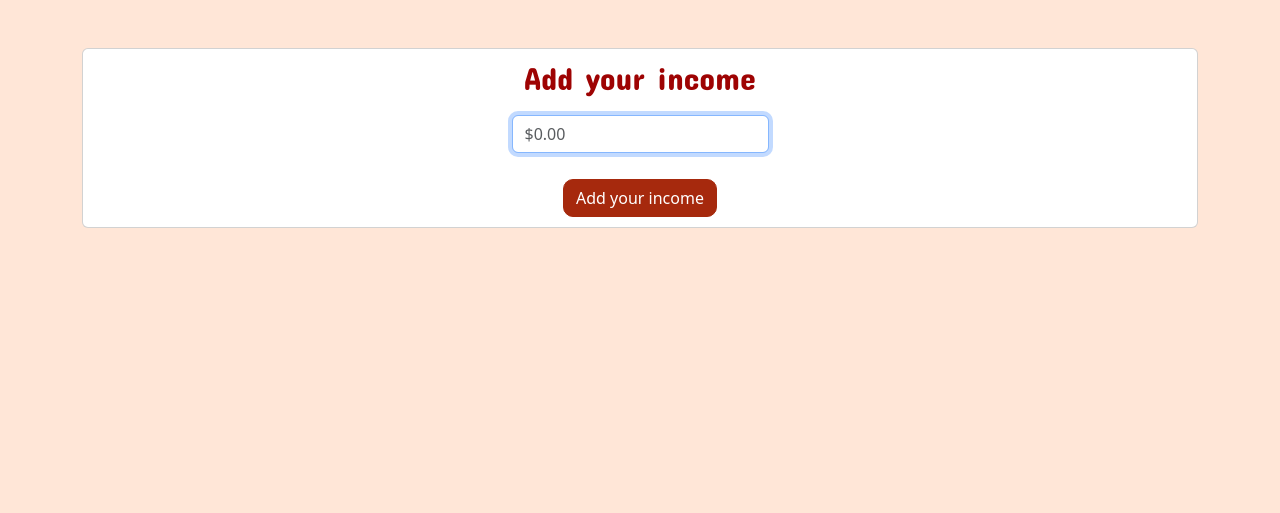
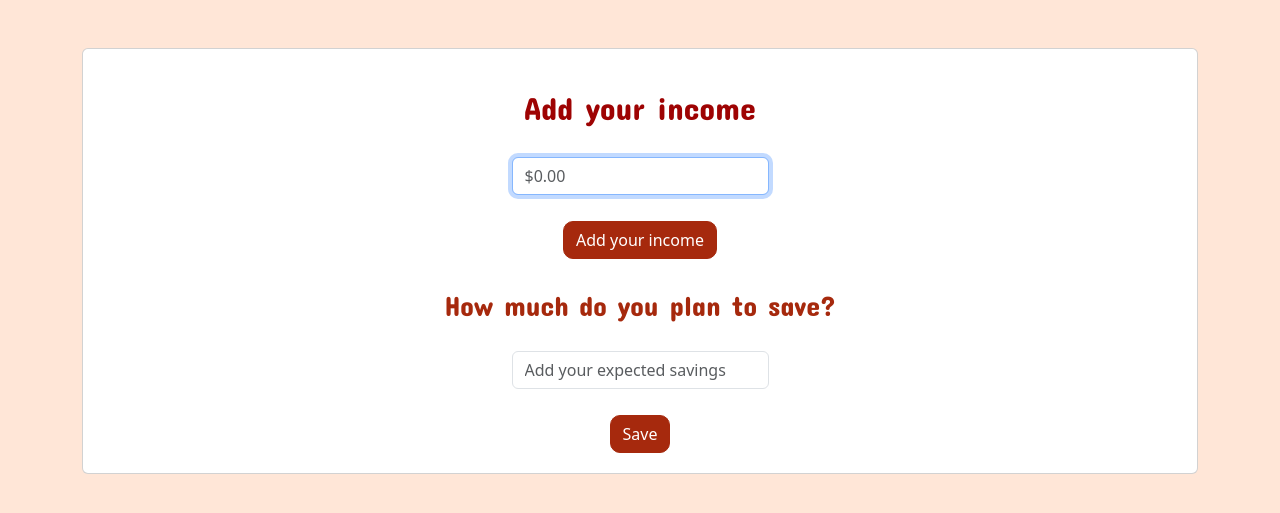
Before and after one commit to daisof06-git/Final-project-CS50, a Flask app: page /income in a window 1280 px wide. Shown: the part 80-593 px from the top of the page. Run offline with Flask 3, Linux system fonts and the light colour scheme; a user stored in the database is signed in; some libraries are stand-ins or nearby versions; some web fonts are replaced.

Commit message:
error corrections

```diff
--- a/app.py
+++ b/app.py
@@ -17,6 +17,9 @@ Session(app)
 # Configure CS50 Library to use SQLite database
 db = SQL("sqlite:///budget.db")
 
+# Custom filter
+app.jinja_env.filters["usd"] = usd
+
 @app.after_request
 def after_request(response):
     """Ensure responses aren't cached"""
@@ -25,26 +28,58 @@ def after_request(response):
     response.headers["Pragma"] = "no-cache"
     return response
 
-@app.route("/", methods = ["GET", "POST"])
-@login_required
-def index():
-    id = session["user_id"]
-    jars = db.execute("SELECT * FROM jars WHERE user_id = ?", id)
-    balance = db.execute("SELECT * FROM users WHERE id = ?", id)[0]["balance"]
 
-    #check balance
-    try:
-        balance = float(balance)
-    except ValueError:
-        balance = 0
+@app.route("/register", methods = ["GET", "POST"])
+def register():
+    session.clear()
 
-    return render_template("index.html", jars = jars, balance = balance)
+    #get username, email, password and confirmation
+    username = request.form.get("username")
+    email = request.form.get("email")
+    password = request.form.get("password")
+    confirmation = request.form.get("confirmation")
+
+
+    if request.method == "POST":
+        #validate username
+        if not username:
+            flash("Must add a username", "error")
+            return render_template("register.html")
+
+        #validate password
+        if not password or not confirmation:
+            flash("Must add a password", "error")
+            return render_template("register.html")
+
+        #validate email
+        if not email:
+            flash("Must add an email", "error")
+            return render_template("register.html")
+
+        #validate password = confirmation
+        if password != confirmation:
+            flash("Passwords don't match!", "error")
+            return render_template("register.html")
+
+        #generate password and account
+        try:
+            hashpas = generate_password_hash(password)
+            db.execute("INSERT INTO users(username, email, hash) VALUES (?,?, ?)", username, email, hashpas)
+            flash("You have successfully registered!", "success")
+            return redirect("/login")
+        except ValueError:
+            flash("Username or email already exists!", "error")
+            return render_template("register.html")
+
+    if request.method == "GET":
+        return render_template("register.html")
+
 
 @app.route("/login", methods = ["GET", "POST"])
 def login():
     #log user in
     # Forget any user_id
-    session.clear()
+    session.pop("user_id", None)
 
     # User reached route via POST (as by submitting a form via POST)
     if request.method == "POST":
@@ -79,90 +114,25 @@ def login():
     else:
         return render_template("login.html")
 
-@app.route("/income", methods = ["GET", "POST"])
+
+@app.route("/", methods = ["GET", "POST"])
 @login_required
-def add_income():
-    if request.method == "POST":
-        id = session["user_id"]
-    if request.method == "POST":
-        income = request.form.get("income")
+def index():
 
-        # Validate income
-        if not income:
-            flash("Must insert a positive amount", "error")
-            return redirect("/income")
-        try:
-            income = float(income)
-        except ValueError:
-            flash("Must insert a positive amount", "error")
-            return redirect("/income")
-        if income <= 0:
-            flash("Must insert a positive amount", "error")
-            return redirect("/income")
-
-        # get current balance
-        current_balance = db.execute("SELECT * FROM users WHERE id = ?", id)[0]["balance"]
-
-        # update balance
-        if not current_balance:
-            new_balance = income
-        elif current_balance > 0:
-            new_balance = current_balance + income
-        db.execute("UPDATE users SET balance = ? WHERE id = ?", new_balance, id)
-        return redirect("/")
-    if request.method == "GET":
-        return render_template("income.html")
-
-@app.route("/jars", methods =  ["GET", "POST"])
-@login_required
-def jars():
+    #get user id, jars, and balance
     id = session["user_id"]
     jars = db.execute("SELECT * FROM jars WHERE user_id = ?", id)
-    if request.method == "GET" or request.method == "POST":
-        return render_template("jars.html", jars = jars)
+    balance = db.execute("SELECT * FROM users WHERE id = ?", id)[0]["balance"]
+    savings = db.execute("SELECT * FROM users WHERE id = ?", id)[0]["savings"]
 
+    #check balance
+    try:
+        balance = float(balance)
+    except (ValueError, TypeError):
+        balance = 0
 
-@app.route("/logout", methods = ["GET", "POST"])
-@login_required
-def logout():
-    #log user out
+    return render_template("index.html", jars = jars, balance = balance, savings = savings)
 
-    # Forget any user_id
-    session.clear()
-
-    # Redirect user to login form
-    return redirect("/")
-
-@app.route("/register", methods = ["GET", "POST"])
-def register():
-    session.clear()
-    username = request.form.get("username")
-    email = request.form.get("email")
-    password = request.form.get("password")
-    confirmation = request.form.get("confirmation")
-    if request.method == "POST":
-        if not username:
-            flash("Must add a username", "error")
-            return render_template("register.html")
-        if not password or not confirmation:
-            flash("Must add a password", "error")
-            return render_template("register.html")
-        if not email:
-            flash("Must add an email", "error")
-            return render_template("register.html")
-        if password != confirmation:
-            flash("Passwords don't match!", "error")
-            return render_template("register.html")
-        try:
-            hashpas = generate_password_hash(password)
-            db.execute("INSERT INTO users(username, email, hash) VALUES (?,?, ?)", username, email, hashpas)
-            flash("You have successfully registered!", "success")
-            return redirect("/login")
-        except ValueError:
-            flash("Username or email already exists!", "error")
-            return render_template("register.html")
-    if request.method == "GET":
-        return render_template("register.html")
 
 @app.route("/budget", methods = ["GET","POST"])
 @login_required
@@ -175,6 +145,11 @@ def budget():
     #check jar
     if not jar:
         flash("Must select a jar!", "error")
+        redirect("/")
+
+    #check action
+    if not action:
+        flash("Must select an action!", "error")
         redirect("/")
 
     #convert amount
@@ -229,6 +204,93 @@ def budget():
         flash("Must insert a valid action", "error")
         return redirect("/")
 
+
+@app.route("/income", methods = ["GET", "POST"])
+@login_required
+def add_income():
+    if request.method == "POST":
+        id = session["user_id"]
+        income = request.form.get("income")
+
+        # Validate income
+        if not income:
+            flash("Must insert a positive amount", "error")
+            return redirect("/income")
+        try:
+            income = float(income)
+        except ValueError:
+            flash("Must insert a positive amount", "error")
+            return redirect("/income")
+        if income <= 0:
+            flash("Must insert a positive amount", "error")
+            return redirect("/income")
+
+        # get current balance
+        current_balance = db.execute("SELECT * FROM users WHERE id = ?", id)[0]["balance"]
+
+        # update balance
+        if not current_balance:
+            new_balance = income
+        elif current_balance > 0:
+            new_balance = current_balance + income
+        db.execute("UPDATE users SET balance = ? WHERE id = ?", new_balance, id)
+        return redirect("/")
+    if request.method == "GET":
+        return render_template("income.html")
+
+
+@app.route("/savings", methods = ["GET", "POST"])
+@login_required
+def add_savings():
+    if request.method == "POST":
+        id = session["user_id"]
+        savings = request.form.get("savings")
+
+        # Validate savings
+        if not savings:
+            flash("Must insert a positive amount", "error")
+            return redirect("/savings")
+        try:
+            savings = float(savings)
+        except ValueError:
+            flash("Must insert a positive amount", "error")
+            return redirect("/savings")
+        if savings <= 0:
+            flash("Must insert a positive amount", "error")
+            return redirect("/savings")
+
+        # get current balance
+        current_balance = db.execute("SELECT * FROM users WHERE id = ?", id)[0]["balance"]
+
+        #validate
+        if savings > current_balance:
+            flash("Not enough money", "error")
+            return redirect("/savings")
+
+        # update savings and balance
+        if not current_balance:
+            flash("Not enough money", "error")
+            return redirect("/savings")
+        elif current_balance > 0:
+            new_balance = current_balance - savings
+        db.execute("UPDATE users SET savings = ?, balance = ? WHERE id = ?", savings, new_balance, id)
+
+        flash("Savings succesfully updated!")
+        return redirect("/")
+
+    if request.method == "GET":
+        return render_template("income.html")
+
+
+@app.route("/jars", methods =  ["GET", "POST"])
+@login_required
+def jars():
+    id = session["user_id"]
+    jars = db.execute("SELECT * FROM jars WHERE user_id = ?", id)
+    if request.method == "GET" or request.method == "POST":
+        return render_template("jars.html", jars = jars)
+
+
 @app.route("/add", methods = ["POST"])
 @login_required
 def add():
@@ -240,6 +302,19 @@ def add():
     db.execute("INSERT INTO jars (user_id, jar_name, amount) VALUES (?,?,0)", user_id, name)
     flash("Jar successfully added!", "success")
     return redirect("/jars")
+
+
+@app.route("/logout", methods = ["GET", "POST"])
+@login_required
+def logout():
+    #log user out
+
+    # Forget any user_id
+    session.clear()
+
+    # Redirect user to login form
+    return redirect("/")
+
 
 @app.route("/delete", methods =["POST"])
 @login_required
--- a/schema.sql
+++ b/schema.sql
@@ -3,6 +3,7 @@ CREATE TABLE users(
     username TEXT NOT NULL,
     hash TEXT NOT NULL,
     balance NUMERIC,
+    savings NUMERIC,
     email TEXT UNIQUE NOT NULL);
 CREATE UNIQUE INDEX username ON users (username);
 
--- a/static/styles.css
+++ b/static/styles.css
@@ -42,6 +42,13 @@ h2{
     padding: 20px;
 }
 
+h3{
+    font-family: "Concert One", sans-serif;
+    font-weight: 400;
+    font-style: normal;
+    color: #a6290d;
+    padding: 20px;
+}
 select{
     margin-bottom: 10px;
 }
@@ -58,7 +65,13 @@ select{
     border-color: #b97a68;
 }
 
-.btn-primary:focus{
+.btn-primary:focus:active{
+    background-color:#fff5ee;
+    border-color: #b97a68;
+    color: #b97a68;
+}
+
+.btn-primary:active{
     background-color:#fff5ee;
     border-color: #b97a68;
     color: #b97a68;
@@ -74,10 +87,14 @@ select{
   color: #9e0303;
 }
 
+.card{
+    padding:10px;
+}
+
 .card-title{
    color: #9e0303;
    padding: 10px;
-
+   margin: 20px;
 }
 
 .btn{
@@ -102,3 +119,7 @@ select{
     width: 100px;
     text-align: center;
 }
+
+img{
+    padding: 20px;
+}
--- a/templates/income.html
+++ b/templates/income.html
@@ -12,7 +12,14 @@
             <input autocomplete="off" autofocus class="form-control mx-auto w-auto" name="income" placeholder="$0.00" type="text">
         </div>
         <button class="btn btn-primary" type="submit">Add your income</button>
-    </form>
+        </form>
+        <h3>How much do you plan to save?</h3>
+        <form action="/savings" method="post">
+        <div class="mb-3">
+            <input autocomplete="off" autofocus class="form-control mx-auto w-auto" name="savings" placeholder="Add your expected savings" type="text">
+        </div>
+        <button class="btn btn-primary" type="submit">Save</button>
+        </form>
     </div>
 
 {% endblock %}
--- a/templates/jars.html
+++ b/templates/jars.html
@@ -19,7 +19,7 @@
                                 <button type = "submit" class="btn btn-danger btn-sm">Delete</button>
                             </form>
                         </div>
-                {% endfor %}
+                    {% endfor %}
                 </div>
             </div>
             <div class="col-6 col-md-4">
--- a/templates/stats.html
+++ b/templates/stats.html
@@ -3,3 +3,7 @@
 {% block title %}
     Stats
 {% endblock %}
+
+{% block main %}
+
+{% endblock %}
```
Also changed, not shown: templates/index.html (+20 -1 lines), budget.db, 4 other files.
